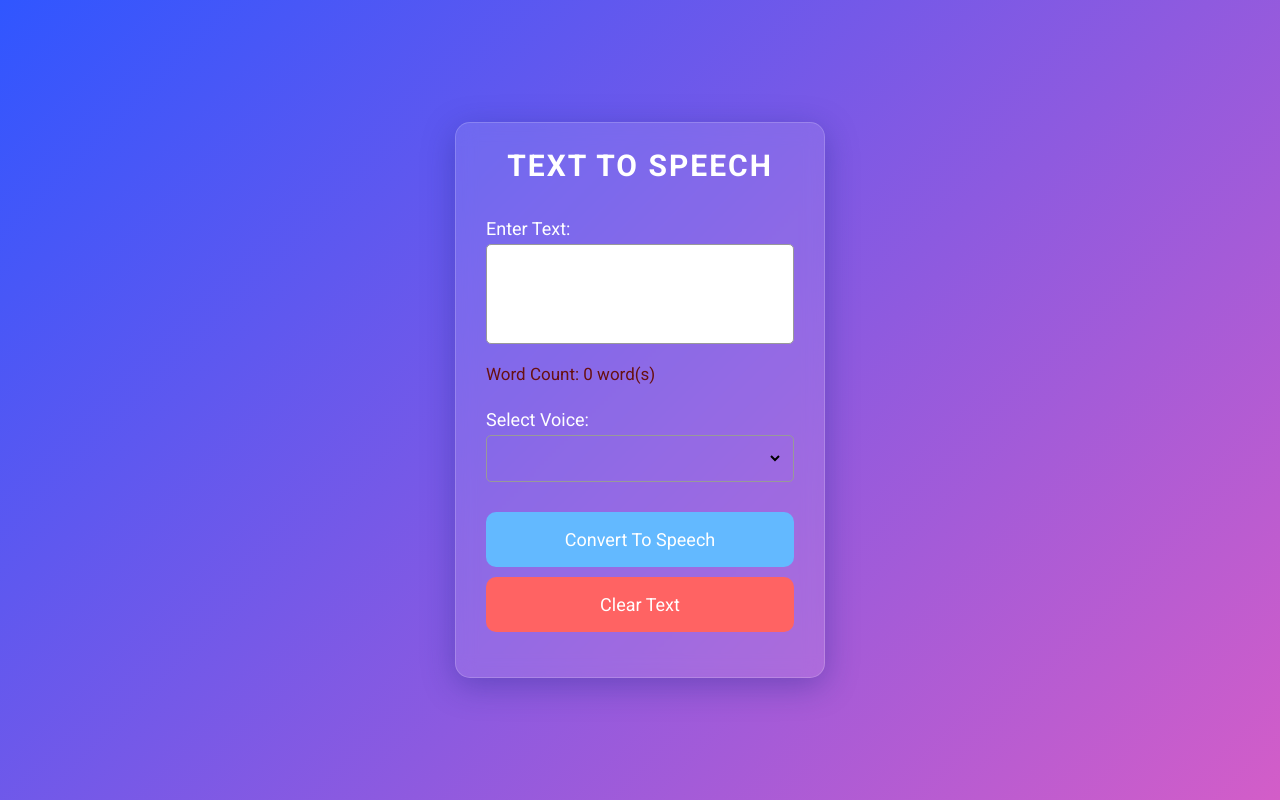
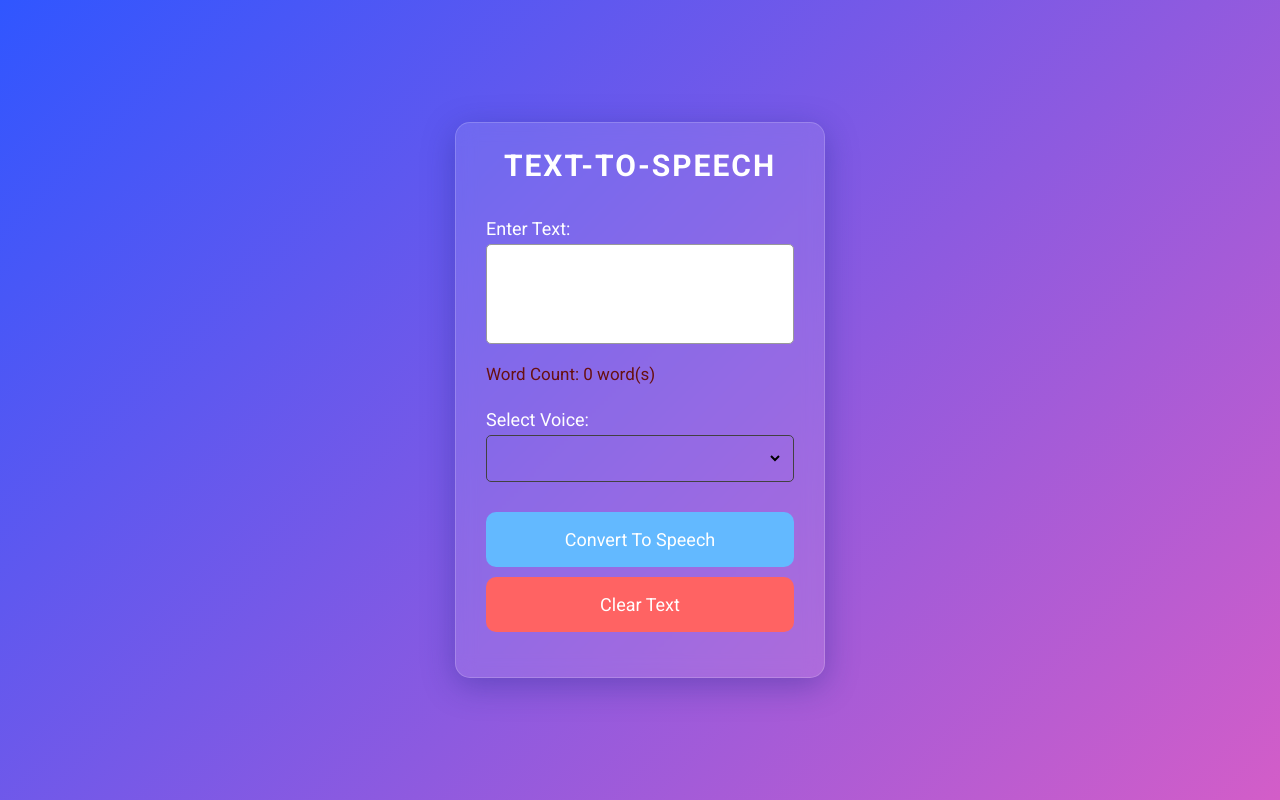
Before and after one commit to jsho982045/Text-To-Speech, a plain HTML site: page index.html in a window 1280 px wide. Drawn offline with Linux system fonts and the light colour scheme.

Commit message:
Final changes...for now

```diff
--- a/index.html
+++ b/index.html
@@ -12,7 +12,7 @@
 <body>
 
     <div class="wrapper">
-        <header>Text To Speech</header>
+        <header>Text-To-Speech</header>
         <form action="">
             <div class="row">
                 <label>Enter Text:</label>
--- a/style.css
+++ b/style.css
@@ -88,7 +88,7 @@ form .row .outer{
     align-items: center;
     border-radius: 5px;
     justify-content: center;
-    border: 1px solid #999;
+    border: 1px solid #424141;
 }
 
 form .row select{
```
